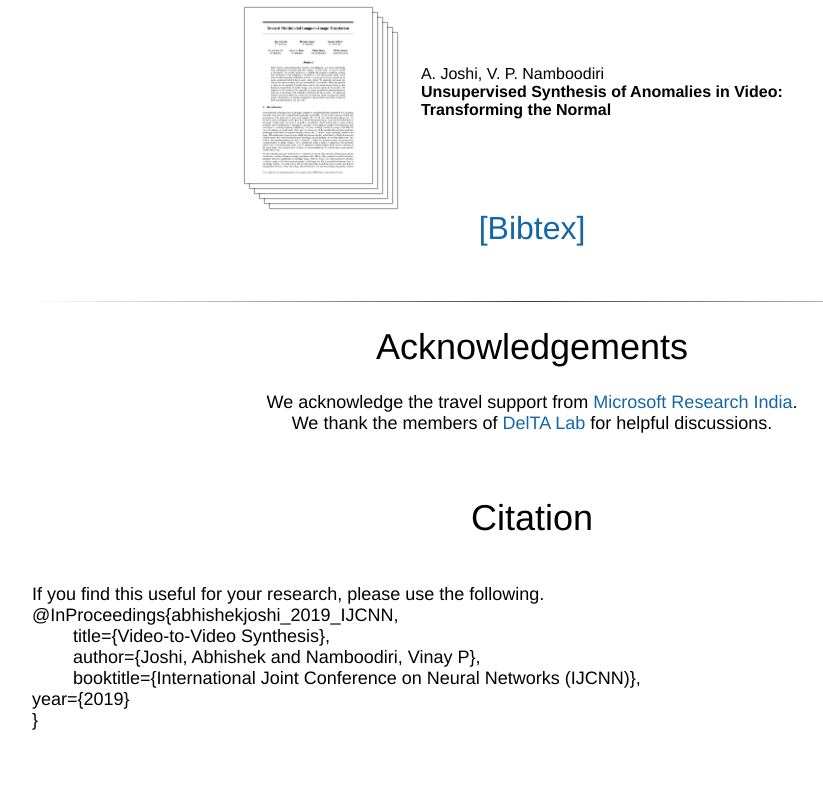
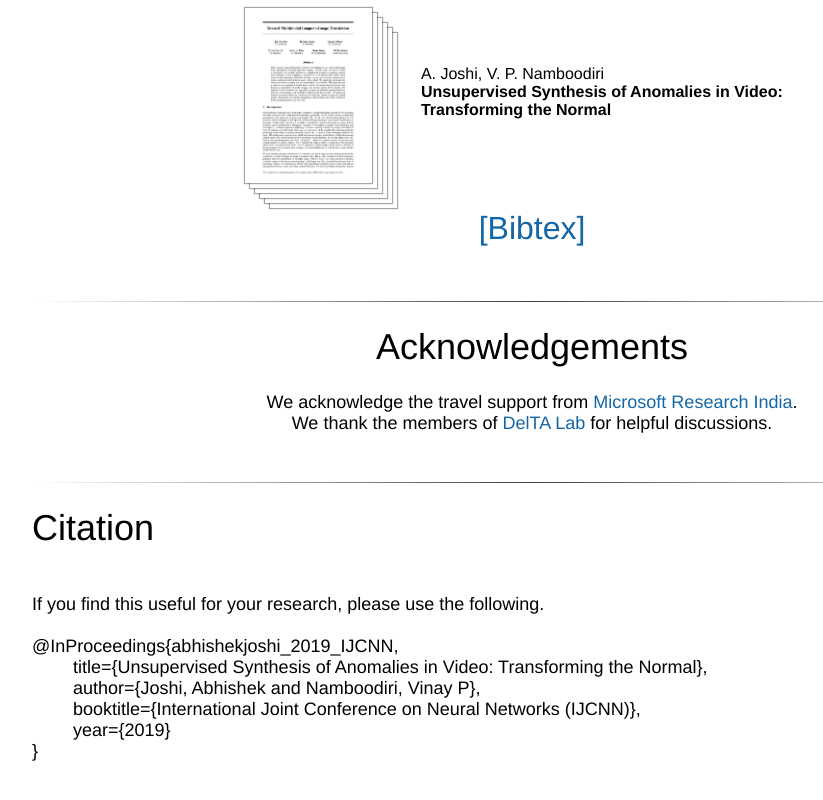
Before and after one commit to DelTA-Lab-IITK/VideoAnomalySynthesis, a plain HTML site: page index.html in a window 1280 px wide. Shown: the part 2675-3475 px from the top of the page, without its empty margins (108-931 px from the left). Drawn offline with Linux system fonts and the light colour scheme; a script that the page names is missing.

Commit message:
Update index.html

```diff
--- a/index.html
+++ b/index.html
@@ -419,15 +419,17 @@
 
 
 		<br>
+		<hr>
+<!-- 		    <center><h1>Citation</h1></center> -->
+		    <h1>Citation</h1>
 
-		    <center><h1>Citation</h1></center>
 		    <p align="left"> <br>
-		    If you find this useful for your research, please use the following. <br>
+		    If you find this useful for your research, please use the following. <br> <br>
 		    @InProceedings{abhishekjoshi_2019_IJCNN, <br>
-  		   title={Video-to-Video Synthesis}, <br>
+  		   title={Unsupervised Synthesis of Anomalies in Video: Transforming the Normal}, <br>
   		   author={Joshi, Abhishek and Namboodiri, Vinay P}, <br>
                    booktitle={International Joint Conference on Neural Networks (IJCNN)}, <br>
-		    year={2019} <br>
+                   year={2019} <br>
 		    }
 
 		    </p>
```
